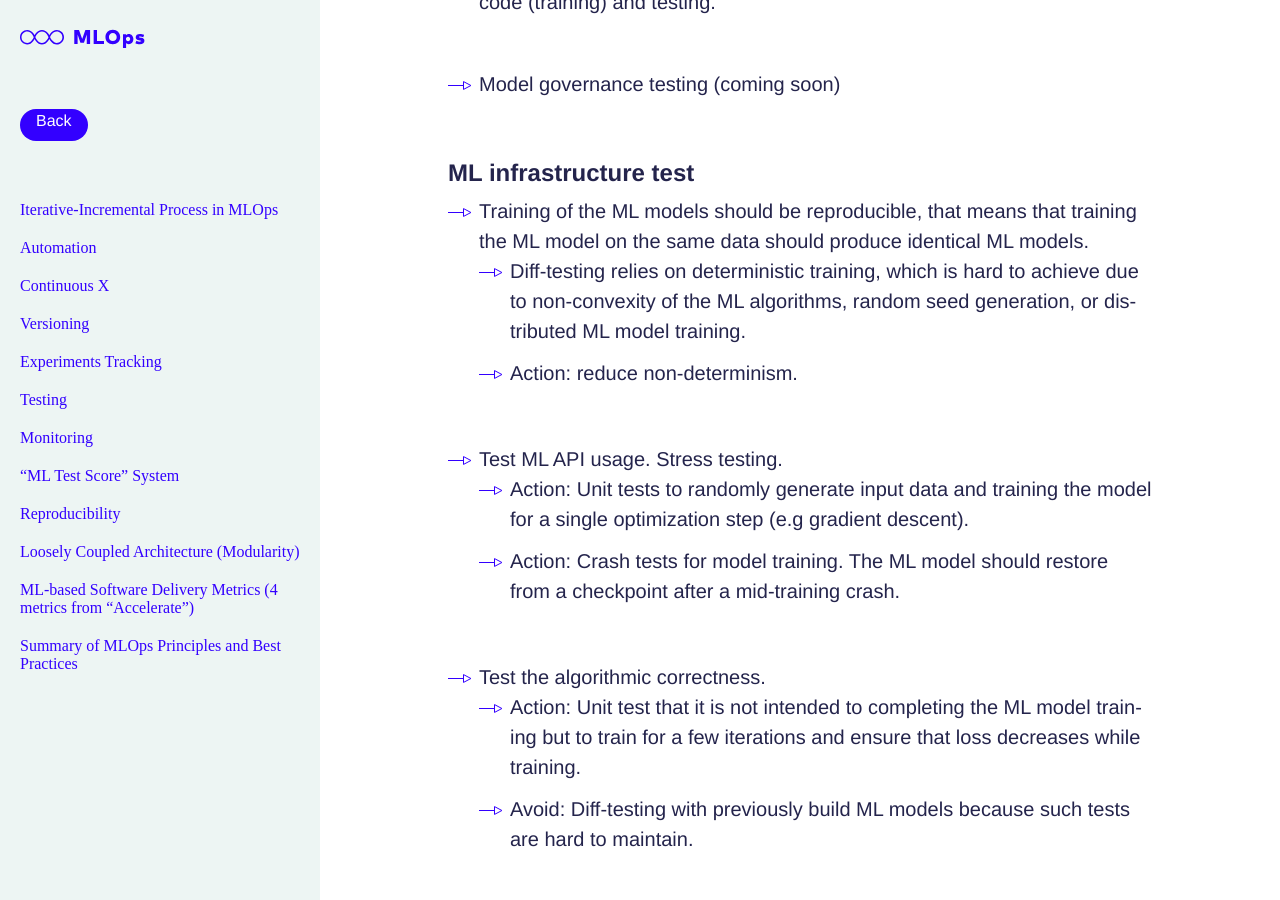
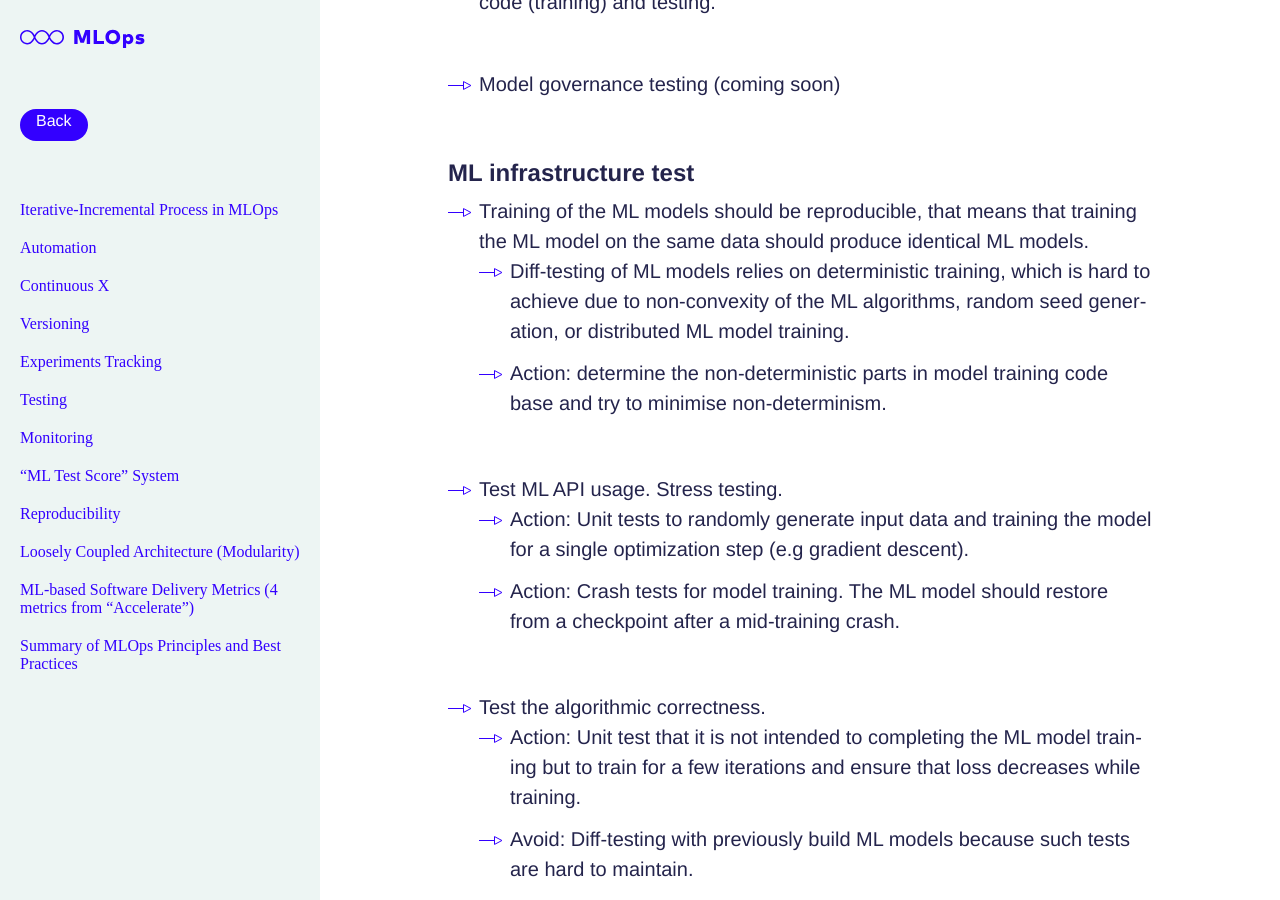
Before and after one commit to innoq/ml-ops.org, a Jekyll site: the page built from content/mlops-principles.md, in a window 1280 px wide and 900 px high, scrolled down 11127 px. Built offline with Jekyll 4.4.1, drawn with Linux system fonts in a browser that asks for light colours; some web fonts are replaced.

Commit message:
diff-testing updated

```diff
--- a/content/mlops-principles.md
+++ b/content/mlops-principles.md
@@ -265,8 +265,8 @@ Stale models can affect the quality of prediction in intelligent software.
 ### ML infrastructure test
 
 - Training of the ML models should be reproducible, that means that training the ML model on the same data should produce identical ML models.
-  - Diff-testing relies on deterministic training, which is hard to achieve due to non-convexity of the ML algorithms, random seed generation, or distributed ML model training.
-  - Action: reduce non-determinism.
+  - Diff-testing of ML models relies on deterministic training, which is hard to achieve due to non-convexity of the ML algorithms, random seed generation, or distributed ML model training.
+  - Action: determine the non-deterministic parts in model training code base and try to minimise non-determinism.
 
 - Test ML API usage. Stress testing.
   - Action: Unit tests to randomly generate input data and training the model for a single optimization step (e.g gradient descent).
```
